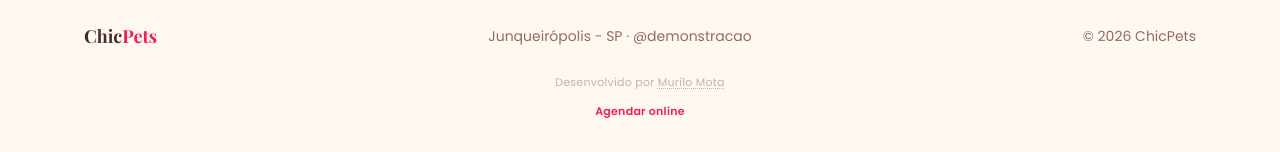
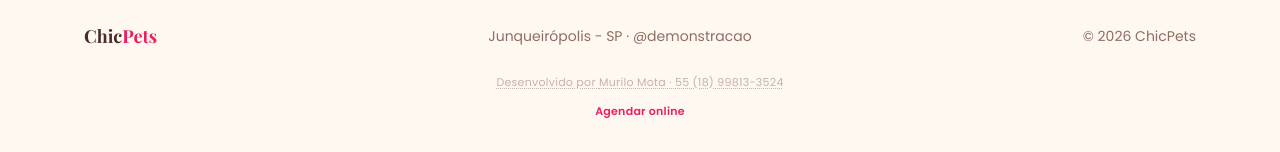
Before and after one commit to omurilomota/petshop-Chic, a React (Vite) app: page / in a window 1280 px wide. Shown: the part 4645-4797 px from the top of the page. Built offline with nearby package versions, Linux system fonts and the light colour scheme; no server answers.

Commit message:
✨ feat(rodape): adiciona credito de desenvolvimento com contato

```diff
--- a/src/components/Footer.tsx
+++ b/src/components/Footer.tsx
@@ -17,18 +17,18 @@ export function Footer() {
 
       {/* Crédito discreto: baixo contraste de propósito, some no meio do rodapé. */}
       <p className="mt-5 text-center text-[11px] tracking-wide text-mocha/50">
-        Desenvolvido por{" "}
         {CREDITS.url ? (
           <a
             href={CREDITS.url}
             target="_blank"
             rel="noopener noreferrer"
+            aria-label="Falar com Murilo Mota no WhatsApp"
             className="inline-block py-1 underline decoration-dotted underline-offset-2 hover:text-rose"
           >
-            {CREDITS.name}
+            Desenvolvido por {CREDITS.name} · {CREDITS.phoneDisplay}
           </a>
         ) : (
-          CREDITS.name
+          <>Desenvolvido por {CREDITS.name} · {CREDITS.phoneDisplay}</>
         )}
       </p>
 
--- a/src/config.ts
+++ b/src/config.ts
@@ -15,8 +15,8 @@ export const BUSINESS = {
   tagline: "Cuidado e carinho para o seu melhor amigo",
   city: "Junqueirópolis - SP",
   whatsapp: "5518999990117", // 55 + DDD + número, só dígitos (usado no link wa.me)
-  whatsappDev: "5518999990118",
-  whatsappDevDisplay: "(18) 99999-0118",
+  whatsappDev: "5518998133524",
+  whatsappDevDisplay: "55 (18) 99813-3524",
   phoneDisplay: "(18) 99999-0117",
   address: "Rua dos Girassóis, 220 - Centro, Junqueirópolis - SP",
   hours: [
@@ -54,6 +54,7 @@ export const ownerWhatsAppLink = (message = "Olá, Murilo! Vi a proposta da Chic
 /** Crédito discreto exibido no rodapé. O link leva ao WhatsApp do Murilo. */
 export const CREDITS = {
   name: "Murilo Mota",
+  phoneDisplay: BUSINESS.whatsappDevDisplay,
   url: ownerWhatsAppLink("Olá, Murilo! Vi o site da ChicPets e queria falar com você."),
 };
 
```
